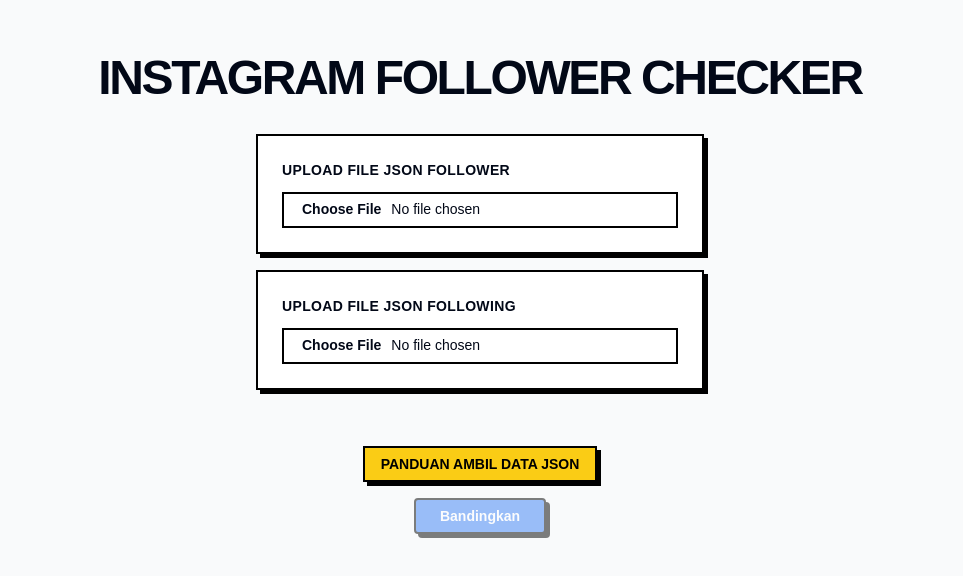
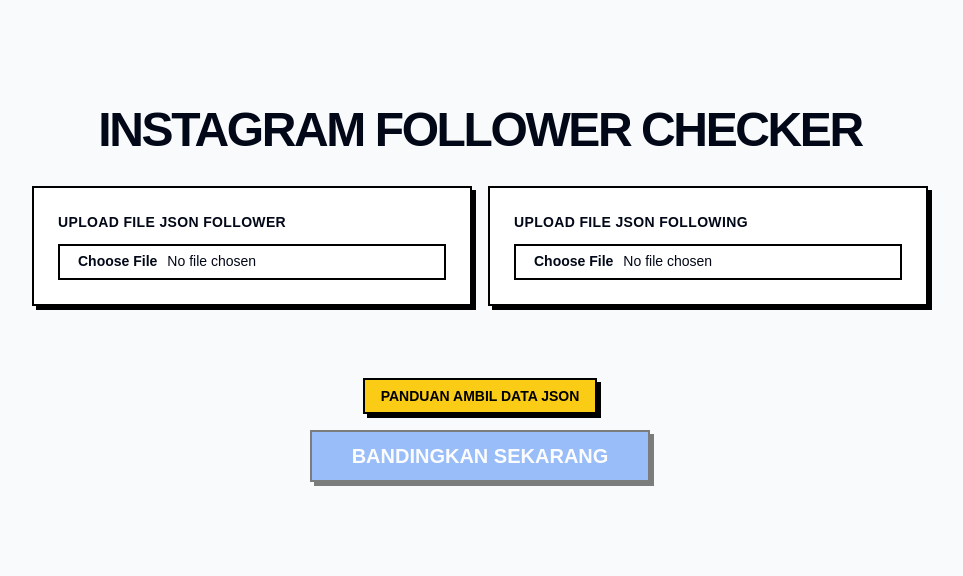
Before and after one commit to ahmadammarm/followers-instagram-checker, a Next.js app: page / in a window 1280 px wide. Shown: the part 126-702 px from the top of the page, without its empty margins (160-1123 px from the left). Built offline with nearby package versions, Linux system fonts and the light colour scheme.

Commit message:
feat: improve comparison feedback and empty state handling

```diff
--- a/src/app/page.tsx
+++ b/src/app/page.tsx
@@ -17,6 +17,8 @@
     const [result, setResult] = useState<User[]>([])
     const [searchQuery, setSearchQuery] = useState<string>("")
     const [whitelist, setWhitelist] = useState<string[]>([])
+    const [hasCompared, setHasCompared] = useState(false)
+    const [allSeenUsers, setAllSeenUsers] = useState<Map<string, string>>(new Map())
 
     // Load whitelist from localStorage on mount
     useEffect(() => {
@@ -52,6 +54,7 @@
             )
 
             setResult(notFollowingBack)
+            setHasCompared(true)
         }
     }
 
@@ -62,32 +65,62 @@
         return !isWhitelisted && matchesSearch
     })
 
-    const whitelistedData = result.filter((user) => whitelist.includes(user.href))
+    useEffect(() => {
+        if (result.length > 0) {
+            setAllSeenUsers(prev => {
+                const next = new Map(prev)
+                result.forEach(u => next.set(u.href, u.value))
+                return next
+            })
+        }
+    }, [result])
+
+    const whitelistedData = whitelist.map(href => ({
+        href,
+        value: allSeenUsers.get(href) || href.split('/').filter(Boolean).pop() || href
+    }))
 
     return (
         <div className="min-h-screen bg-background flex flex-col items-center justify-center p-4">
             <h1 className="text-4xl md:text-5xl font-black mb-8 mt-10 uppercase tracking-tighter text-center">
                 Instagram Follower Checker
             </h1>
+            <div className="grid grid-cols-1 md:grid-cols-2 gap-4 w-full max-w-4xl">
                 <FileUploader
                     label="Upload File JSON Follower"
                     fileType="followers"
-                onFileUploaded={(data) => setFollowers(data)}
+                    onFileUploaded={(data) => {
+                        setFollowers(data)
+                        setHasCompared(false)
+                    }}
                 />
                 <FileUploader
                     label="Upload File JSON Following"
                     fileType="following"
-                onFileUploaded={(data) => setFollowing(data)}
+                    onFileUploaded={(data) => {
+                        setFollowing(data)
+                        setHasCompared(false)
+                    }}
                 />
+            </div>
+            <div className="flex flex-col items-center gap-4 mt-4">
                 <TutorialDialog />
                 <Button
                     onClick={handleCompare}
-                className="mt-4 px-6 py-2 bg-blue-500 text-white rounded hover:bg-blue-600"
+                    className="px-10 py-6 bg-blue-500 text-white border-2 border-black shadow-neo hover:bg-blue-400 font-black uppercase text-xl"
                     disabled={!following || !followers}
                 >
-                Bandingkan
+                    Bandingkan Sekarang
                 </Button>
-            {result.length > 0 && (
+            </div>
+
+            {hasCompared && result.length === 0 && (
+                <div className="mt-10 p-8 border-4 border-black bg-green-400 shadow-neo max-w-2xl text-center">
+                    <h2 className="text-2xl font-black uppercase">Hebat! Semua orang mem-follow balik akun Anda.</h2>
+                </div>
+            )}
+
+            {hasCompared && result.length > 0 && (
                 <ResultTable
                     result={filteredResult}
                     onWhitelist={handleAddToWhitelist}
--- a/src/components/ResultTable.tsx
+++ b/src/components/ResultTable.tsx
@@ -102,6 +102,12 @@
                 </div>
             </div>
 
+            {paginatedResult.length === 0 ? (
+                <div className="p-12 border-4 border-black bg-white text-center shadow-neo">
+                    <p className="text-xl font-black uppercase">Tidak ada hasil yang cocok dengan pencarian atau semua sudah disembunyikan.</p>
+                </div>
+            ) : (
+                <>
                     {/* Tampilan Mobile */}
                     <div className="md:hidden space-y-6">
                         {paginatedResult.map((user, index) => (
@@ -180,8 +186,11 @@
                             </Table>
                         </div>
                     </div>
+                </>
+            )}
 
             {/* Pagination untuk table */}
+            {paginatedResult.length > 0 && (
                 <div className="flex justify-between items-center mt-10 mb-20">
                     <Button
                         onClick={() => setCurrentPage((prev) => Math.max(prev - 1, 1))}
@@ -203,6 +212,7 @@
                         Next <ChevronRight className="h-5 w-5 ml-1" />
                     </Button>
                 </div>
+            )}
         </div>
     )
 }
```
Lines whose indentation alone changed are shown as unchanged.
